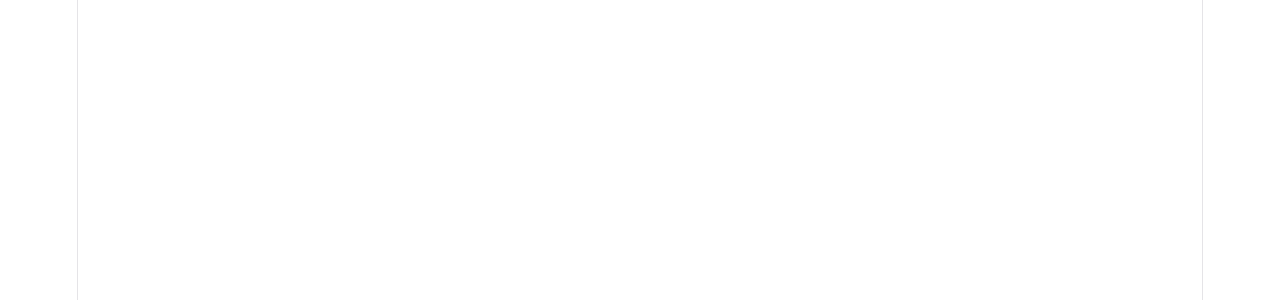
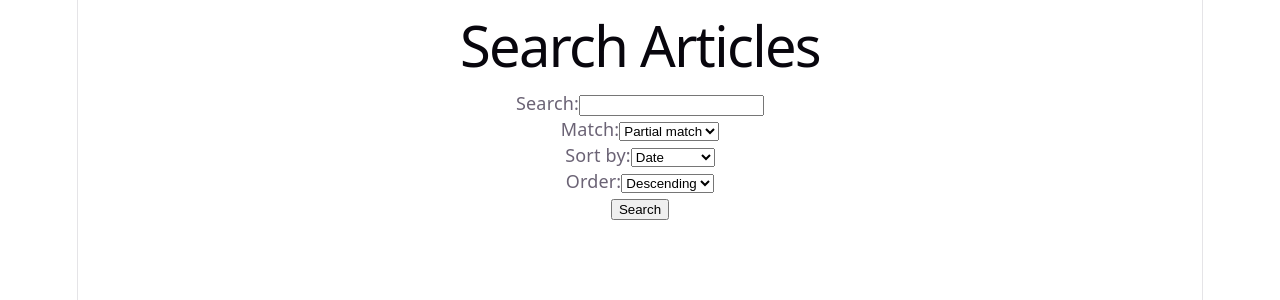
Before and after one commit to DaoliLi0502/react-blogging-system, a React app in the folder frontend/: page /search in a window 1280 px wide. Before the commit this address had no page. Shown: the top 300 px of the page. Built offline with nearby package versions, Linux system fonts and the light colour scheme; the HTML template or start-up script is replaced by a standard one.

Commit message:
Add search page route

```diff
--- a/frontend/src/App.jsx
+++ b/frontend/src/App.jsx
@@ -1,5 +1,6 @@
 import { BrowserRouter, Routes, Route } from "react-router-dom";
 import AllArticles from "./pages/AllArticles";
+import SearchArticles from "./pages/SearchArticles";
 import ArticleDetail from "./pages/ArticleDetail";
 import CreateArticle from "./pages/CreateArticle";
 import EditArticle from "./pages/EditArticle";
@@ -12,6 +13,7 @@
         <BrowserRouter>
             <Routes>
                 <Route path="/articles" element={<AllArticles />} />
+                <Route path="/search" element={<SearchArticles />} />
                 <Route path="/articles/create" element={<CreateArticle />} />
                 <Route path="/articles/:aid" element={<ArticleDetail />} />
                 <Route path="/articles/:aid/edit" element={<EditArticle />} />
--- /dev/null
+++ b/frontend/src/pages/SearchArticles.jsx
@@ -0,0 +1,106 @@
+import { useState } from "react";
+
+function SearchArticles() {
+
+    const [search, setSearch] = useState("");
+    const [match, setMatch] = useState("partial");
+    const [sort, setSort] = useState("date");
+    const [order, setOrder] = useState("desc");
+
+    const handleSearch = (event) => {
+
+        event.preventDefault();
+
+        console.log({
+            search,
+            match,
+            sort,
+            order
+        });
+    };
+
+    return (
+        <div>
+            <h1>Search Articles</h1>
+
+            <form onSubmit={handleSearch}>
+
+                <div>
+                    <label>
+                        Search:
+                        <input
+                            type="text"
+                            value={search}
+                            onChange={(event) => setSearch(event.target.value)}
+                        />
+                    </label>
+                </div>
+
+                <div>
+                    <label>
+                        Match:
+                        <select
+                            value={match}
+                            onChange={(event) => setMatch(event.target.value)}
+                        >
+                            <option value="partial">
+                                Partial match
+                            </option>
+
+                            <option value="exact">
+                                Exact match
+                            </option>
+                        </select>
+                    </label>
+                </div>
+
+                <div>
+                    <label>
+                        Sort by:
+                        <select
+                            value={sort}
+                            onChange={(event) => setSort(event.target.value)}
+                        >
+                            <option value="date">
+                                Date
+                            </option>
+
+                            <option value="title">
+                                Title
+                            </option>
+
+                            <option value="username">
+                                Username
+                            </option>
+                        </select>
+                    </label>
+                </div>
+
+                <div>
+                    <label>
+                        Order:
+                        <select
+                            value={order}
+                            onChange={(event) => setOrder(event.target.value)}
+                        >
+                            <option value="desc">
+                                Descending
+                            </option>
+
+                            <option value="asc">
+                                Ascending
+                            </option>
+                        </select>
+                    </label>
+                </div>
+
+                <button type="submit">
+                    Search
+                </button>
+
+            </form>
+        </div>
+    );
+}
+
+export default SearchArticles;
```
